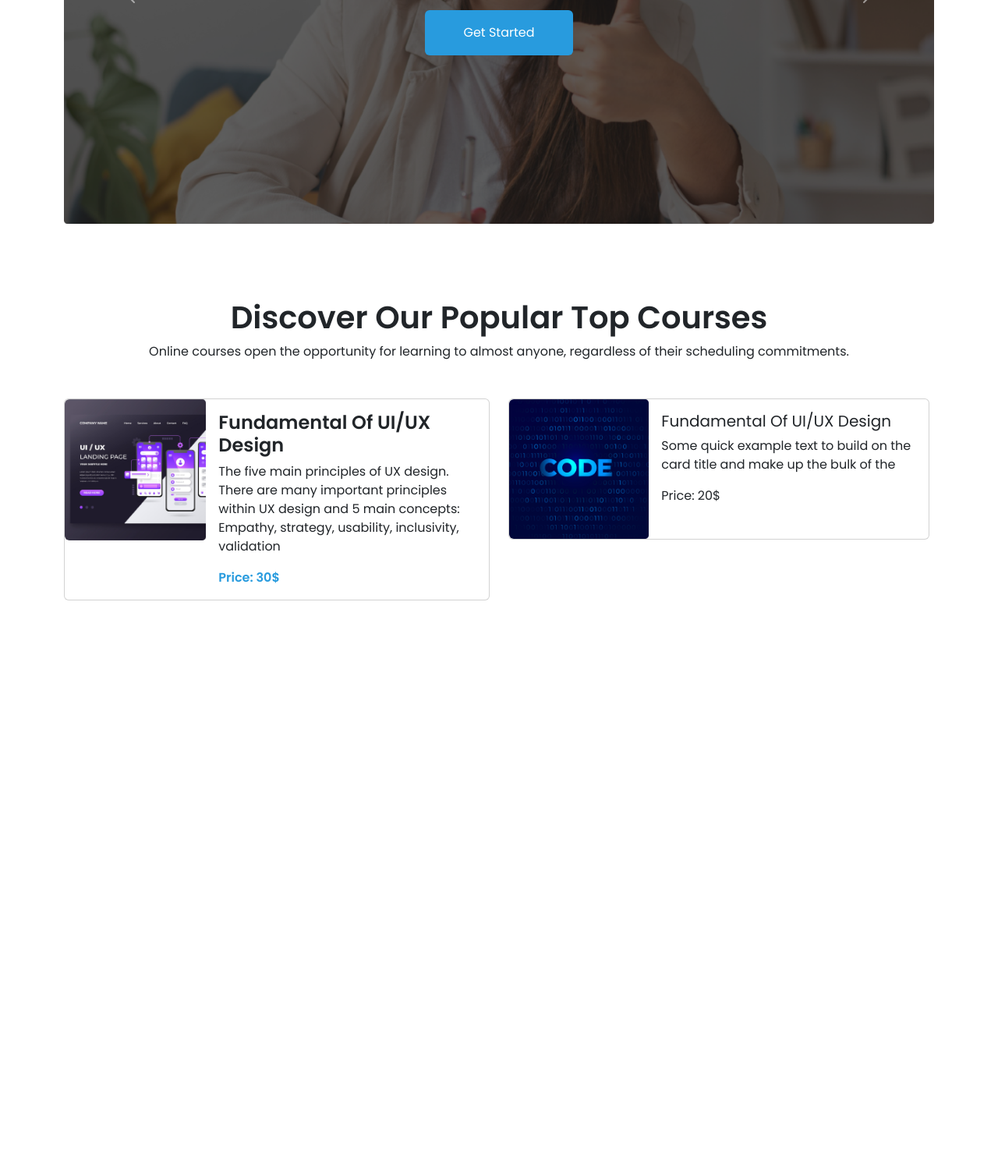
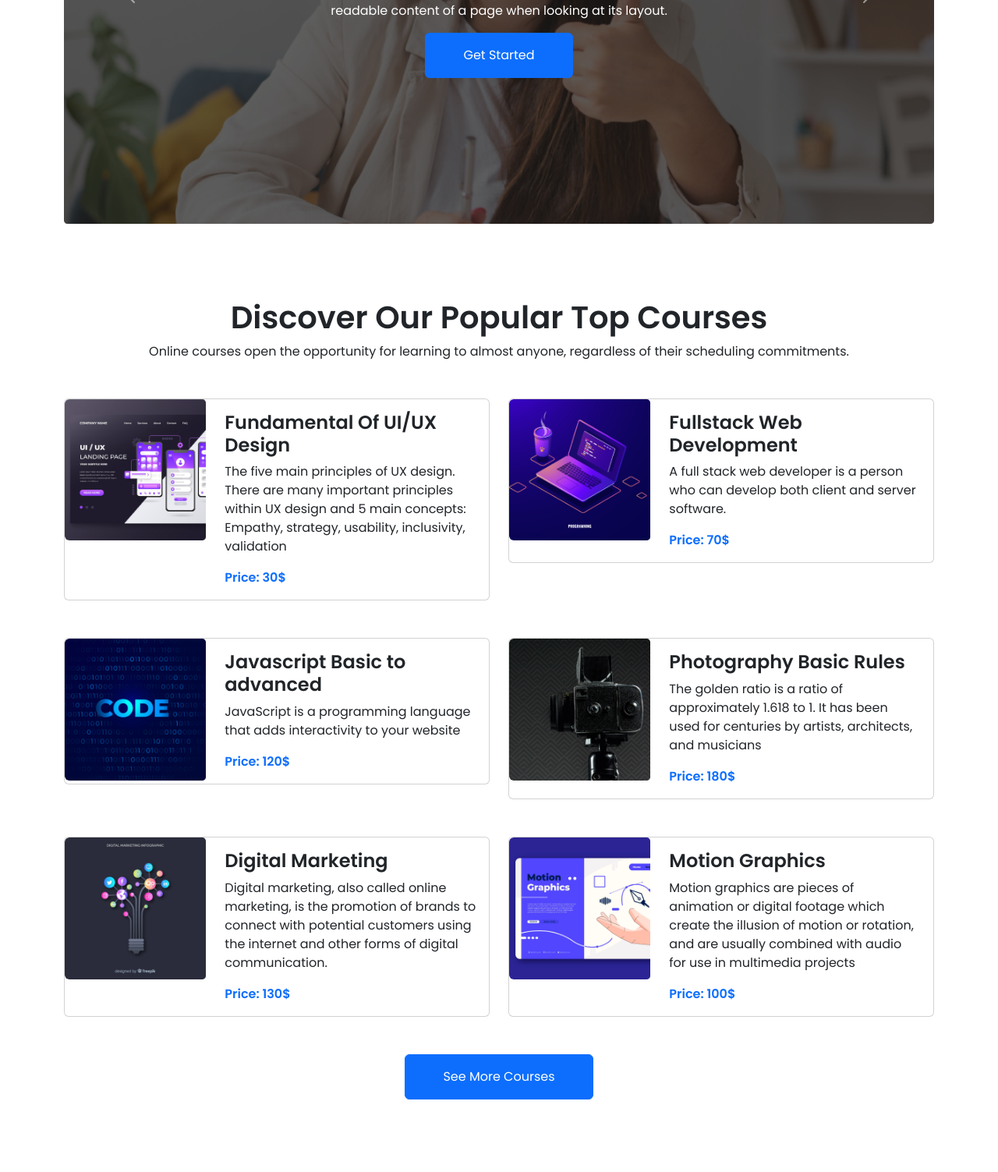
Before and after one commit to bayejidhawlader/03-ed-tech, a plain HTML site: page index.html in a window 1280 px wide. Shown: the part 393-1896 px from the top of the page at 78% size. Before the commit the page ends 1259 px from the top, so only its background shows below. Drawn offline with nearby package versions, Linux system fonts and the light colour scheme.

Commit message:
top Courses and Ready to join

```diff
--- a/css/style.css
+++ b/css/style.css
@@ -5,13 +5,15 @@ body{
 
 /* CAROUSEL */
 .custom-carousel{
-    top: 30%;
+    top: 35%;
 }
 
 /* BACKGROUND COLOR */
 .cyan-blue-bg{
-    background-color: #289BDE;
+    background-color: #0d6efd;
 }
+
+/* TEXT COLOR */
 .cyan-blue-color{
-    color: #289BDE;
+    color: #0d6efd;
 }
--- a/index.html
+++ b/index.html
@@ -63,32 +63,34 @@
     </nav>
 
     <!-- BANNER CAROUSEL -->
-    <section class="container rounded-3 mb-5">
+    <section class="container mb-5">
         <div id="carouselExampleCaptions" class="carousel slide" data-bs-ride="false">
             <div class="carousel-inner">
 
               <div class="carousel-item active rounded-4">
-                <img src="images/cover/cover-1.png" class="d-block w-100" alt="...">
-                <div class="carousel-caption d-none custom-carousel d-md-block">
+                <img src="images/cover/cover-1.png" class="w-100" alt="...">
+                <div class="carousel-caption custom-carousel">
                   <h1 class="fw-bold">Get Started Digital Learning</h1>
                   <p class="w-75 mx-auto">It is a long established fact that a reader will be distracted by the readable content of a page when looking at its layout.</p>
-                  <div class="btn cyan-blue-bg text-white py-3 px-5">Get Started</div>
+                  <button class="btn btn-primary py-3 px-5">Get Started</button>
                 </div>
               </div>
 
-              <div class="carousel-item">
-                <img src="images/cover/cover-2.jpg" class="d-block w-100" alt="...">
-                <div class="carousel-caption d-none d-md-block">
-                  <h5>Second slide label</h5>
-                  <p>Some representative placeholder content for the second slide.</p>
+              <div class="carousel-item rounded-4">
+                <img src="images/cover/cover-2.jpg" class="w-100" alt="...">
+                <div class="carousel-caption custom-carousel">
+                  <h1 class="fw-bold">Get Started Digital Learning</h1>
+                  <p class="w-75 mx-auto">It is a long established fact that a reader will be distracted by the readable content of a page when looking at its layout.</p>
+                  <button class="btn btn-primary py-3 px-5">Get Started</button>
                 </div>
               </div>
 
-              <div class="carousel-item">
-                <img src="images/cover/cover-3.jpg" class="d-block w-100" alt="...">
-                <div class="carousel-caption d-none d-md-block">
-                  <h5>Third slide label</h5>
-                  <p>Some representative placeholder content for the third slide.</p>
+              <div class="carousel-item rounded-4">
+                <img src="images/cover/cover-3.jpg" class="w-100" alt="...">
+                <div class="carousel-caption custom-carousel">
+                  <h1 class="fw-bold">Get Started Digital Learning</h1>
+                  <p class="w-75 mx-auto">It is a long established fact that a reader will be distracted by the readable content of a page when looking at its layout.</p>
+                  <button class="btn btn-primary py-3 px-5">Get Started</button>
                 </div>
               </div>
 
@@ -116,17 +118,17 @@
               </div>
             </div>
 
+            <!-- First Row -->
             <div class="row">
-
                 <!-- Course 01 -->
-                <div class="col-md-6">
+                <div class="col-lg-6 col-md-12">
                     <div class="card mb-5 w-100">
                         <div class="row g-0">
                           <div class="col-md-4">
                             <img src="images/course/course-1.png" class="img-fluid rounded-start w-100" alt="...">
                           </div>
                           <div class="col-md-8">
-                            <div class="card-body">
+                            <div class="card-body ms-2">
                               <h5 class="card-title fs-4 fw-bold">Fundamental Of UI/UX Design</h5>
                               <p class="card-text">The five main principles of UX design. There are many important principles within UX design and 5 main concepts: Empathy, strategy, usability, inclusivity, validation</p>
                               <p class="card-text fw-bold cyan-blue-color">Price: 30$</p>
@@ -137,26 +139,119 @@
                 </div>
 
                 <!-- Course 02 -->
-                <div class="col-md-6">
-                    <div class="card mb-3" style="max-width: 540px;">
+                <div class="col-lg-6 col-md-12">
+                  <div class="card mb-5 w-100">
                       <div class="row g-0">
                         <div class="col-md-4">
-                            <img src="images/course/course-2.png" class="img-fluid rounded-start" alt="...">
+                          <img src="images/course/course-3.png" class="img-fluid rounded-start w-100" alt="...">
                         </div>
                         <div class="col-md-8">
-                            <div class="card-body">
-                              <h5 class="card-title">Fundamental Of UI/UX Design</h5>
-                              <p class="card-text">Some quick example text to build on the card title
-                                and make up the bulk of the </p>
-                              <p class="card-text">Price: 20$</p>
+                          <div class="card-body ms-2">
+                            <h5 class="card-title fs-4 fw-bold">Fullstack Web Development</h5>
+                            <p class="card-text">A full stack web developer is a person who can develop both client and server software.</p>
+                            <p class="card-text fw-bold cyan-blue-color">Price: 70$</p>
+                          </div>
                         </div>
                       </div>
                   </div>
               </div>
             </div>
 
+            <!-- Second Row -->
+            <div class="row">
+              <!-- Course 03 -->
+              <div class="col-lg-6 col-md-12">
+                  <div class="card mb-5 w-100">
+                      <div class="row g-0">
+                        <div class="col-md-4">
+                          <img src="images/course/course-2.png" class="img-fluid rounded-start w-100" alt="...">
+                        </div>
+                        <div class="col-md-8">
+                          <div class="card-body ms-2">
+                            <h5 class="card-title fs-4 fw-bold">Javascript Basic to advanced</h5>
+                            <p class="card-text">JavaScript is a programming language that adds interactivity to your website</p>
+                            <p class="card-text fw-bold cyan-blue-color">Price: 120$</p>
+                          </div>
+                        </div>
+                      </div>
+                  </div>
               </div>
 
+              <!-- Course 04 -->
+              <div class="col-lg-6 col-md-12">
+                <div class="card mb-5 w-100">
+                    <div class="row g-0">
+                      <div class="col-md-4">
+                        <img src="images/course/course-5.png" class="img-fluid rounded-start w-100" alt="...">
+                      </div>
+                      <div class="col-md-8">
+                        <div class="card-body ms-2">
+                          <h5 class="card-title fs-4 fw-bold">Photography Basic Rules</h5>
+                          <p class="card-text">The golden ratio is a ratio of approximately 1.618 to 1. It has been used for centuries by artists, architects, and musicians</p>
+                          <p class="card-text fw-bold cyan-blue-color">Price: 180$</p>
+                        </div>
+                      </div>
+                    </div>
+                </div>
+            </div>
+          </div>
+
+
+          <!-- Third Row -->
+          <div class="row">
+            <!-- Course 05 -->
+            <div class="col-lg-6 col-md-12">
+                <div class="card mb-5 w-100">
+                    <div class="row g-0">
+                      <div class="col-md-4">
+                        <img src="images/course/course-4.png" class="img-fluid rounded-start w-100" alt="...">
+                      </div>
+                      <div class="col-md-8">
+                        <div class="card-body ms-2">
+                          <h5 class="card-title fs-4 fw-bold">Digital Marketing</h5>
+                          <p class="card-text">Digital marketing, also called online marketing, is the promotion of brands to connect with potential customers using the internet and other forms of digital communication.</p>
+                          <p class="card-text fw-bold cyan-blue-color">Price: 130$</p>
+                        </div>
+                      </div>
+                    </div>
+                </div>
+            </div>
+
+            <!-- Course 06 -->
+            <div class="col-lg-6 col-md-12">
+              <div class="card mb-5 w-100">
+                  <div class="row g-0">
+                    <div class="col-md-4">
+                      <img src="images/course/course-6.png" class="img-fluid rounded-start w-100" alt="...">
+                    </div>
+                    <div class="col-md-8">
+                      <div class="card-body ms-2">
+                        <h5 class="card-title fs-4 fw-bold">Motion Graphics</h5>
+                        <p class="card-text">Motion graphics are pieces of animation or digital footage which create the illusion of motion or rotation, and are usually combined with audio for use in multimedia projects</p>
+                        <p class="card-text fw-bold cyan-blue-color">Price: 100$</p>
+                      </div>
+                    </div>
+                  </div>
+              </div>
+          </div>
+        </div>
+
+
+        <div class="text-center"><button class="btn btn-primary py-3 px-5">See More Courses</button></div>
+      </div>
+    </section>
+
+
+    <!-- READY TO JOIN -->
+    <section class="ready container p-5 my-5 cyan-blue-bg">
+      <div class="row align-items-center justify-content-center">
+        <div class="col-lg-6 text-white">
+          <h1 class="fw-bold">Ready to join ?</h1>
+          <p>Online courses open the opportunity for learning to almost anyone, regardless of their scheduling commitments.</p>
+        </div>
+        <div class="col-lg-6 text-end">
+          <div class="btn bg-white cyan-blue-color fw-bold py-3 px-5">Register Now</div>
+        </div>
       </div>
     </section>
 
```
Lines whose indentation alone changed are shown as unchanged.
